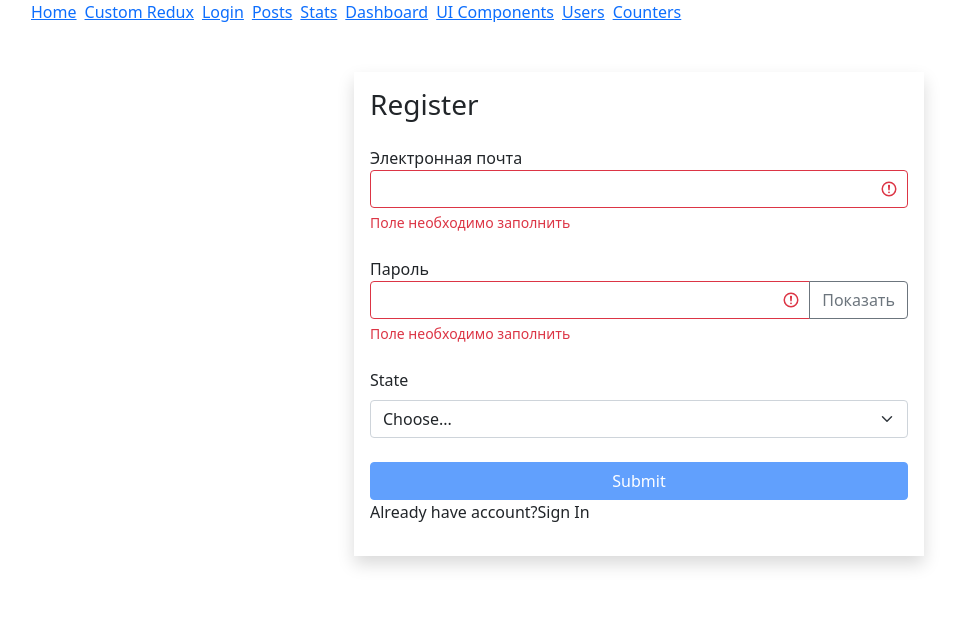
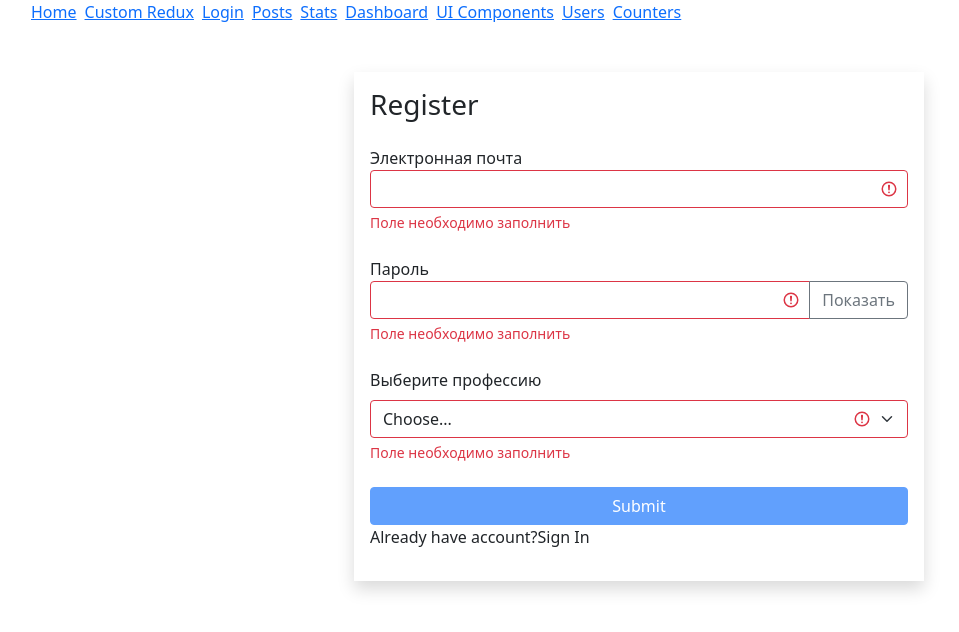
Before and after one commit to Gorschenko/react-app, a React (Create React App) app: page /login/1 in a window 1280 px wide. Both pictures are taken after a click on the button "Sign Up". Shown: the top 632 px of the page, without its empty margins (1-960 px from the left). Built offline with nearby package versions, Linux system fonts and the light colour scheme.

Commit message:
Select Field component has been created

```diff
--- /dev/null
+++ b/src/components/base/selectField.jsx
@@ -0,0 +1,48 @@
+const SelectField = ({
+  label,
+  value,
+  onChange,
+  defaultOption,
+  options,
+  error,
+}) => {
+  const getInputClasses = () => {
+    return "form-select is-" + (error ? "invalid" : "valid");
+  };
+  const optionsArray =
+    !Array.isArray(options) && typeof options === "object"
+      ? Object.keys(options).map((optionName) => ({
+          name: options[optionName].name,
+          value: options[optionName]._id,
+        }))
+      : [];
+
+  return (
+    <div className="mb-4">
+      <label htmlFor="validationCustom04" className="form-label">
+        {label}
+      </label>
+      <select
+        className={getInputClasses()}
+        id="validationCustom04"
+        required
+        name="profession"
+        value={value}
+        onChange={onChange}
+      >
+        <option disabled value="">
+          {defaultOption}
+        </option>
+        {optionsArray &&
+          optionsArray.map((option) => (
+            <option key={option.value} value={option.value}>
+              {option.name}
+            </option>
+          ))}
+      </select>
+      {error && <div className="invalid-feedback">{error}</div>}
+    </div>
+  );
+};
+
+export default SelectField;
--- a/src/components/registerForm.jsx
+++ b/src/components/registerForm.jsx
@@ -1,4 +1,5 @@
 import TextField from "components/base/textField";
+import SelectField from "components/base/selectField";
 import { useState, useEffect } from "react";
 import { validator } from "utils/validator";
 import api from "../api";
@@ -47,6 +48,9 @@ const RegisterForm = () => {
         value: 8,
       },
     },
+    profession: {
+      isRequired: { message: "Поле необходимо заполнить" },
+    },
   };
 
   useEffect(() => {
@@ -84,33 +88,17 @@ const RegisterForm = () => {
         error={errors.password}
         onChange={handleChange}
       />
-      <div className="mb-4">
-        <label htmlFor="validationCustom04" className="form-label">
-          State
-        </label>
-        <select
-          className="form-select"
-          id="validationCustom04"
-          required
-          name="profession"
-          value={data.profession}
-          onChange={handleChange}
-        >
-          <option disabled value="">
-            Choose...
-          </option>
-          {professions &&
-            Object.keys(professions).map((professionName) => (
-              <option
-                key={professions[professionName]._id}
-                value={professions[professionName]._id}
-              >
-                {professions[professionName].name}
-              </option>
-            ))}
-        </select>
-        <div className="invalid-feedback">Please select a valid state.</div>
-      </div>
+      <SelectField
+        label="Выберите профессию"
+        type="text"
+        name="profession"
+        defaultOption="Choose..."
+        value={data.profession}
+        options={professions}
+        error={errors.profession}
+        onChange={handleChange}
+      />
+
       <button
         className="btn btn-primary w-100 mx-auto"
         disabled={Object.keys(errors).length}
```
